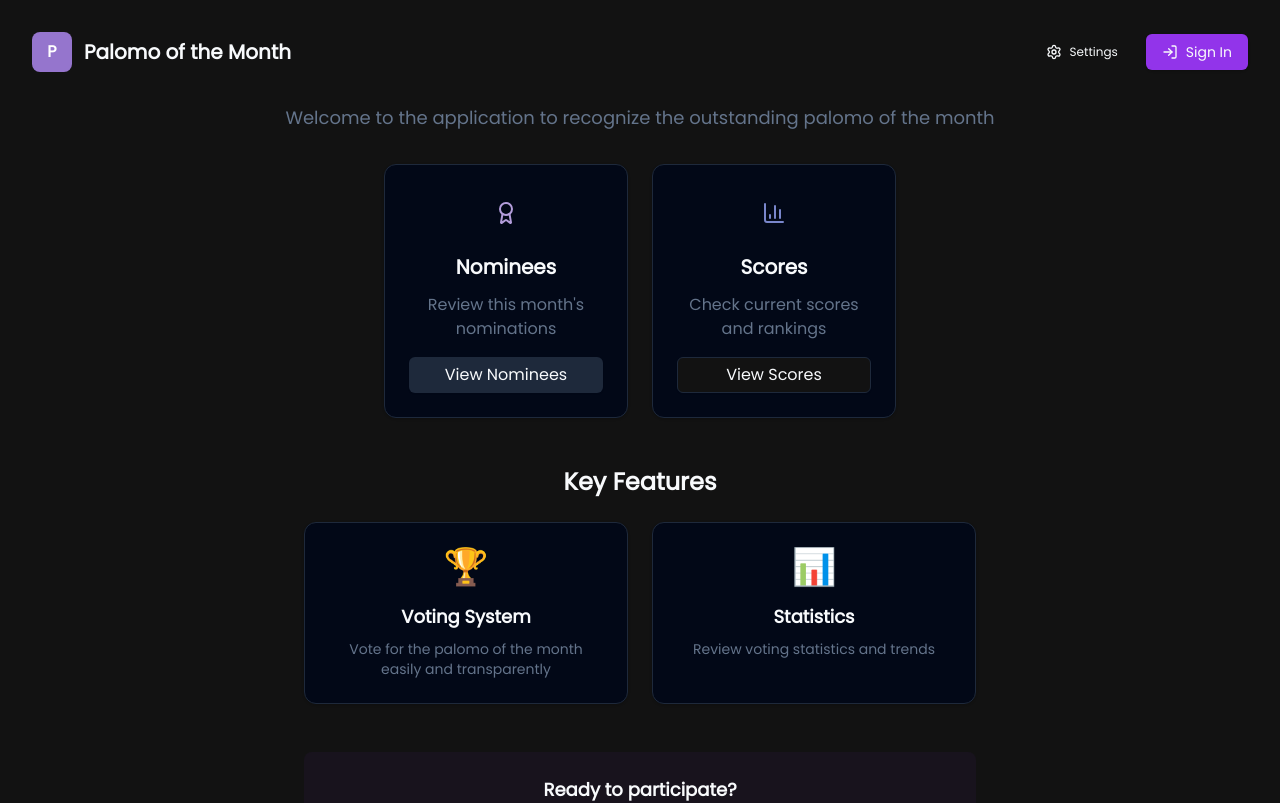
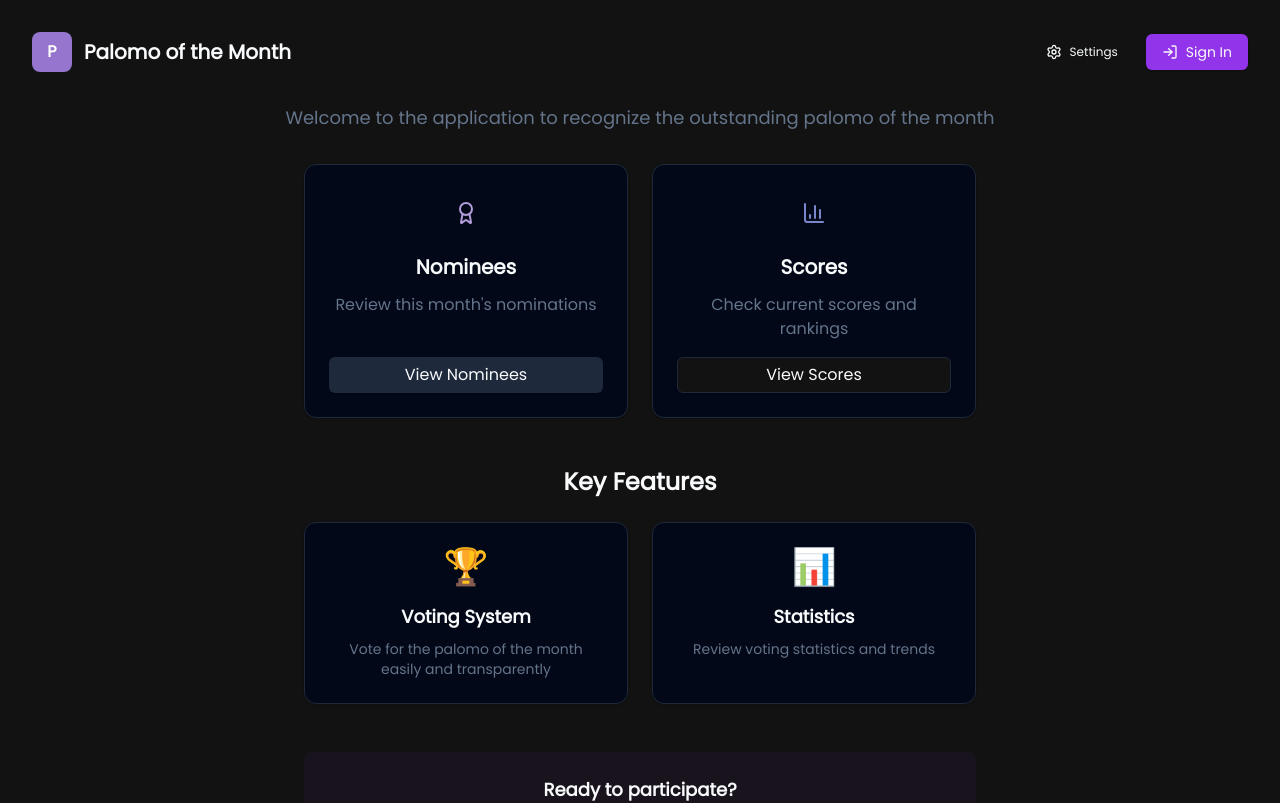
Before and after one commit to Th3Mayar/palomoOfMonth, a Nuxt app: page / in a window 1280 px wide. Shown: the top 803 px of the page. Built offline with nearby package versions, Linux system fonts and the light colour scheme.

Commit message:
style: :lipstick: improve responsive grid and header layout

```diff
--- a/pages/index.vue
+++ b/pages/index.vue
@@ -67,7 +67,7 @@
           :class="{
             'sm:!grid-cols-1 !max-w-2xl': !isAdmin,
             'lg:!grid-cols-2 !max-w-3xl': !isAdmin,
-            '!max-w-lg': !isAdmin
+            '!max-w-[42rem]': !isAdmin
           }">
         <Card class="hover:shadow-lg transition-shadow h-full" v-show="isAdmin">
           <CardContent class="p-4 sm:p-6 h-full flex flex-col">
```
